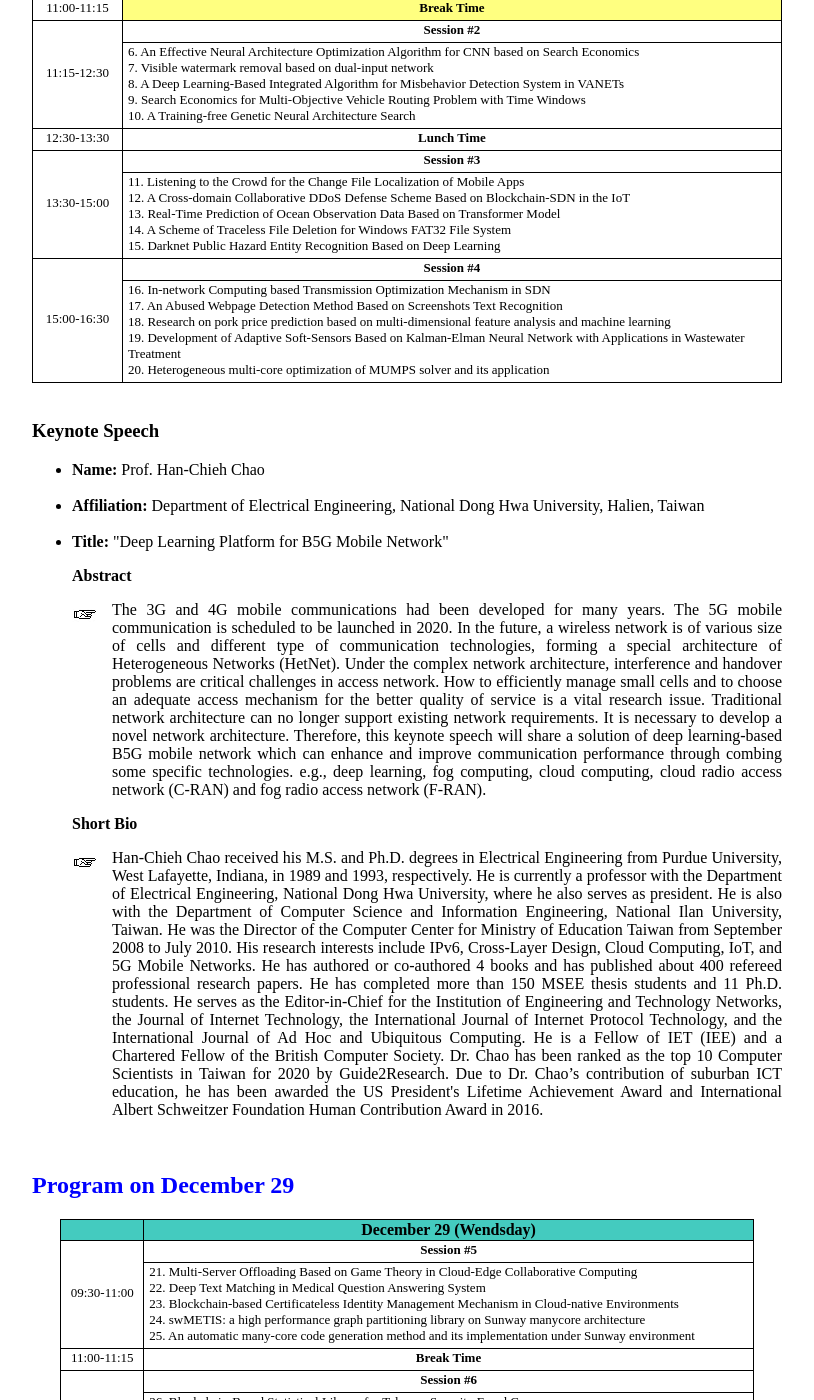
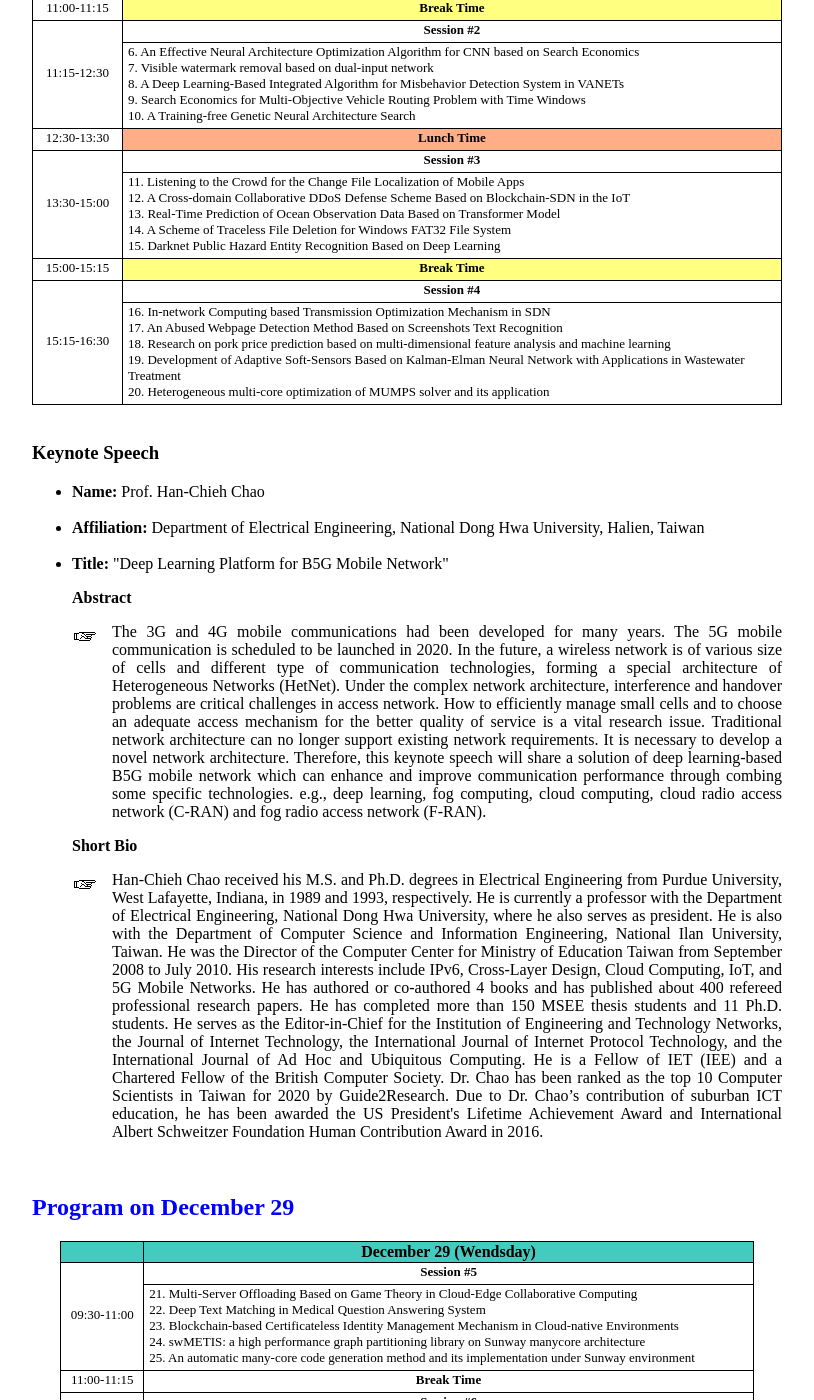
Before and after one commit to icea-conf/2021, a Jekyll site: the page built from program/index.html, in a window 1280 px wide and 1400 px high, scrolled down 1373 px. Shown: the whole window, without its empty margins (233-1047 px from the left). Built offline with Jekyll 4.4.1, drawn with Linux system fonts in a browser that asks for light colours; some of the changed text lies outside the part shown.

Commit message:
Update index.html

```diff
--- a/program/index.html
+++ b/program/index.html
@@ -162,7 +162,7 @@ title: ACM ICEA 2021
 
                          <tr>
                               <td class="tcontent4">11:00-11:15</td>
-                              <td class="tcontent5" colspan="4"><b>Break Time</b></td>
+                              <td class="tcontent5" colspan="5"><b>Break Time</b></td>
                          </tr>
 
                          <tr>
@@ -179,8 +179,8 @@ title: ACM ICEA 2021
                               </td>
                          </tr>
                          <tr>
-                              <td class="tcontent4" >12:30-13:30</td>
-                              <td class="tcontent4" colspan="4"><b>Lunch Time</b></td>
+                              <td class="tcontent4">12:30-13:30</td>
+                              <td class="tcontent6" colspan="4"><b>Lunch Time</b></td>
                          </tr>
                          <tr>
                               <td class="tcontent4" rowspan="2">13:30-15:00</td>
@@ -195,8 +195,14 @@ title: ACM ICEA 2021
                                    <a>15. Darknet Public Hazard Entity Recognition Based on Deep Learning</a></br>
                               </td>
                          </tr>
+
                          <tr>
-                              <td class="tcontent4" rowspan="2">15:00-16:30</td>
+                              <td class="tcontent4">15:00-15:15</td>
+                              <td class="tcontent5" colspan="5"><b>Break Time</b></td>
+                         </tr>
+
+                         <tr>
+                              <td class="tcontent4" rowspan="2">15:15-16:30</td>
                               <td class="tcontent4" colspan="4"><b>Session #4</b></td>
                          </tr>
                          <tr>
@@ -276,7 +282,7 @@ title: ACM ICEA 2021
 
                          <tr>
                               <td class="tcontent4">12:30-13:30</td>
-                              <td class="tcontent5" colspan="4"><b>Luncu Time</b></td>
+                              <td class="tcontent6" colspan="4"><b>Lunch Time</b></td>
                          </tr>
 
                          <tr>
@@ -293,7 +299,11 @@ title: ACM ICEA 2021
                               </td>
                          </tr>
                          <tr>
-                              <td class="tcontent4" rowspan="2">15:00-16:30</td>
+                              <td class="tcontent4">15:00-15:15</td>
+                              <td class="tcontent5" colspan="5"><b>Break Time</b></td>
+                         </tr>
+                         <tr>
+                              <td class="tcontent4" rowspan="2">15:15-16:30</td>
                               <td class="tcontent4" colspan="4"><b>Session #8</b></td>
                          </tr>
                          <tr>
```
